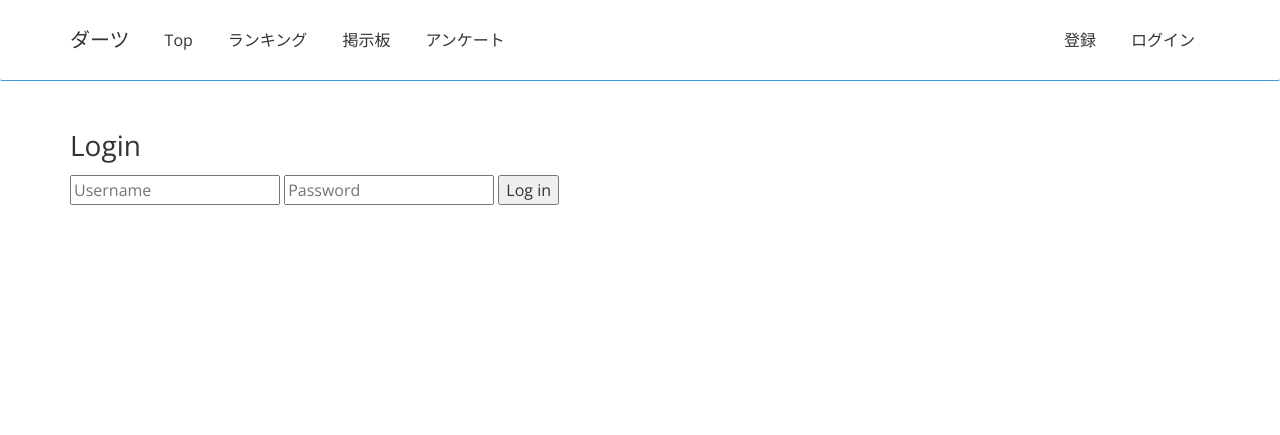
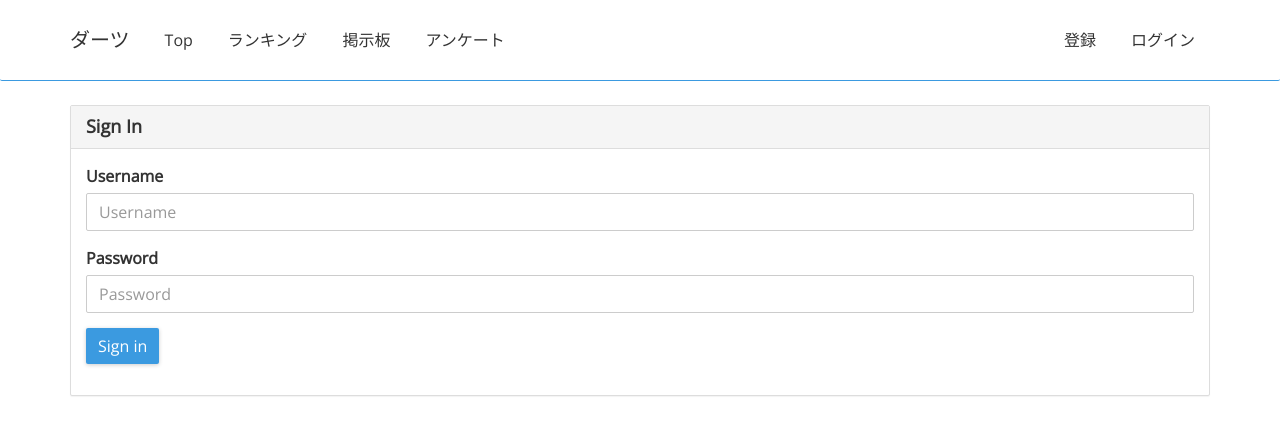
Before and after one commit to N4NU/mn-darts, a Flask app: page /login in a window 1280 px wide. Shown: the top 435 px of the page. Run offline with Flask 2, Linux system fonts and the light colour scheme; some libraries are stand-ins or nearby versions.

Commit message:
ログイン，ユーザー登録画面の作成

```diff
--- a/darts/templates/login.html
+++ b/darts/templates/login.html
@@ -3,12 +3,25 @@
 {% if session['logged_in'] %}
 <p>You're logged in already!</p>
 {% else %}
-<h2>Login</h2>
-<form action="/login" method="POST">
-  <input type="username" name="username" placeholder="Username">
-  <input type="password" name="password" placeholder="Password">
-  <input type="submit" value="Log in">
-</form>
+
+<div class="panel panel-default">
+  <div class="panel-heading">
+    <h3 class="panel-title"><strong>Sign In </strong></h3>
+  </div>
+  <div class="panel-body">
+    <form role="form" action="/login" method="POST">
+    <div class="form-group">
+      <label for="InputUsername">Username</label>
+      <input type="username" name="username" class="form-control" id="InputUsername" placeholder="Username">
+    </div>
+    <div class="form-group">
+      <label for="InputPassword">Password</label>
+      <input type="password" name="password" class="form-control" id="InputPassword" placeholder="Password">
+    </div>
+    <button type="submit" class="btn btn-primary">Sign in</button>
+    </form>
+  </div>
+</div>
 
 {% endif %}
 {% endblock %}
```
Also changed, not shown: darts/templates/register.html (+18 -6 lines).
